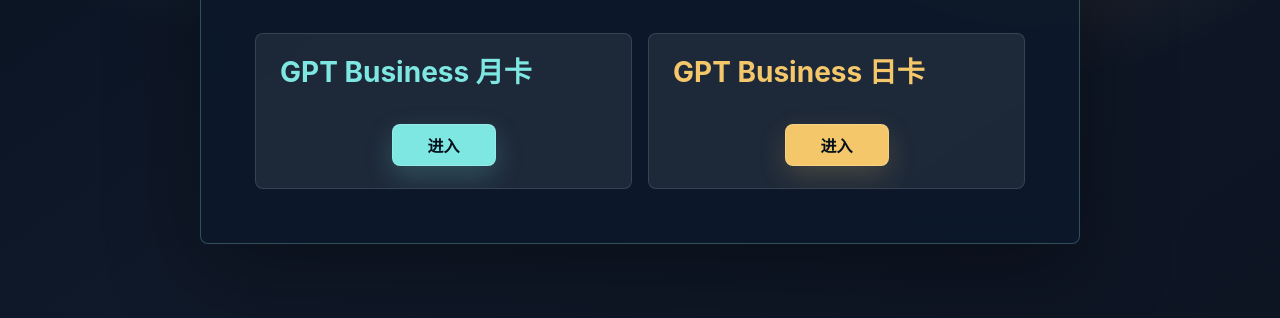
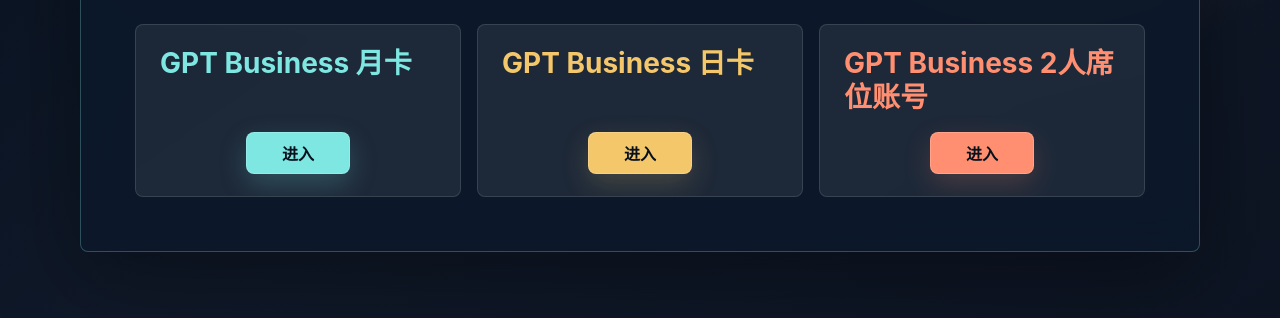
Before and after one commit to ppanjinfeng-afk/openai-monitor2, a website: page public/business.html in a window 1280 px wide. Shown: the part 414-732 px from the top of the page. Drawn offline with Linux system fonts and the light colour scheme; no server answers.

Commit message:
Add GPT Business two-seat product

```diff
--- a/db.js
+++ b/db.js
@@ -350,6 +350,7 @@ const defaultSettings = [
   ['public_tunnel_enabled', 'true'],
   ['public_business_monthly_url', 'https://www.penqda.com/'],
   ['public_business_daily_url', 'https://xn--2team-cd2h.com'],
+  ['public_business_two_seat_url', 'https://www.penqda.com/'],
   ['cdk_team_price_cents', String(Number.parseInt(process.env.CDK_TEAM_PRICE_CENTS || '200', 10) || 200)],
   ['untracked_members_auto_kick_enabled', 'false'],
   ['stale_members_auto_kick_enabled', 'false'],
--- a/public/business.html
+++ b/public/business.html
@@ -38,7 +38,7 @@
     }
 
     main {
-      width: min(880px, 100%);
+      width: min(1120px, 100%);
       padding: clamp(28px, 5vw, 54px);
       border: 1px solid var(--panel-border);
       border-radius: 8px;
@@ -79,7 +79,7 @@
 
     .actions {
       display: grid;
-      grid-template-columns: repeat(2, minmax(0, 1fr));
+      grid-template-columns: repeat(3, minmax(0, 1fr));
       gap: 16px;
       margin-top: 36px;
     }
@@ -158,12 +158,33 @@
       box-shadow: 0 14px 34px rgba(244, 199, 107, 0.28);
     }
 
+    .two-seat .enter-button {
+      background: var(--coral);
+      box-shadow: 0 10px 28px rgba(255, 143, 112, 0.2);
+    }
+
+    .two-seat .enter-button:hover,
+    .two-seat .enter-button:focus-visible {
+      background: #ffa98f;
+      box-shadow: 0 14px 34px rgba(255, 143, 112, 0.28);
+    }
+
     .monthly {
       color: var(--cyan);
     }
 
     .daily {
       color: var(--gold);
+    }
+
+    .two-seat {
+      color: var(--coral);
+    }
+
+    @media (max-width: 920px) {
+      .actions {
+        grid-template-columns: 1fr;
+      }
     }
 
     @media (max-width: 680px) {
@@ -178,10 +199,6 @@
         flex-direction: column;
         justify-content: center;
         padding: 28px 20px;
-      }
-
-      .actions {
-        grid-template-columns: 1fr;
       }
 
       .product-card {
@@ -209,12 +226,19 @@
         </div>
         <a class="enter-button" id="daily-link" href="https://xn--2team-cd2h.com" rel="noopener">进入</a>
       </article>
+      <article class="product-card two-seat">
+        <div class="product-copy">
+          <strong>GPT Business 2人席位账号</strong>
+        </div>
+        <a class="enter-button" id="two-seat-link" href="https://www.penqda.com/" rel="noopener">进入</a>
+      </article>
     </div>
   </main>
 
   <script>
     const monthlyLink = document.getElementById('monthly-link');
     const dailyLink = document.getElementById('daily-link');
+    const twoSeatLink = document.getElementById('two-seat-link');
 
     fetch('/api/public/business-links', { cache: 'no-store' })
       .then((response) => response.ok ? response.json() : null)
@@ -222,6 +246,7 @@
         if (!links) return;
         if (typeof links.monthly === 'string' && links.monthly) monthlyLink.href = links.monthly;
         if (typeof links.daily === 'string' && links.daily) dailyLink.href = links.daily;
+        if (typeof links.twoSeat === 'string' && links.twoSeat) twoSeatLink.href = links.twoSeat;
       })
       .catch(() => {});
   </script>
--- a/server.js
+++ b/server.js
@@ -95,6 +95,10 @@ function getBusinessProductLinks() {
     daily: normalizePublicLink(
       getSettingValue('public_business_daily_url', process.env.PUBLIC_BUSINESS_DAILY_URL || 'https://xn--2team-cd2h.com'),
       'https://xn--2team-cd2h.com'
+    ),
+    twoSeat: normalizePublicLink(
+      getSettingValue('public_business_two_seat_url', process.env.PUBLIC_BUSINESS_TWO_SEAT_URL || 'https://www.penqda.com/'),
+      'https://www.penqda.com/'
     ),
   };
 }
```
